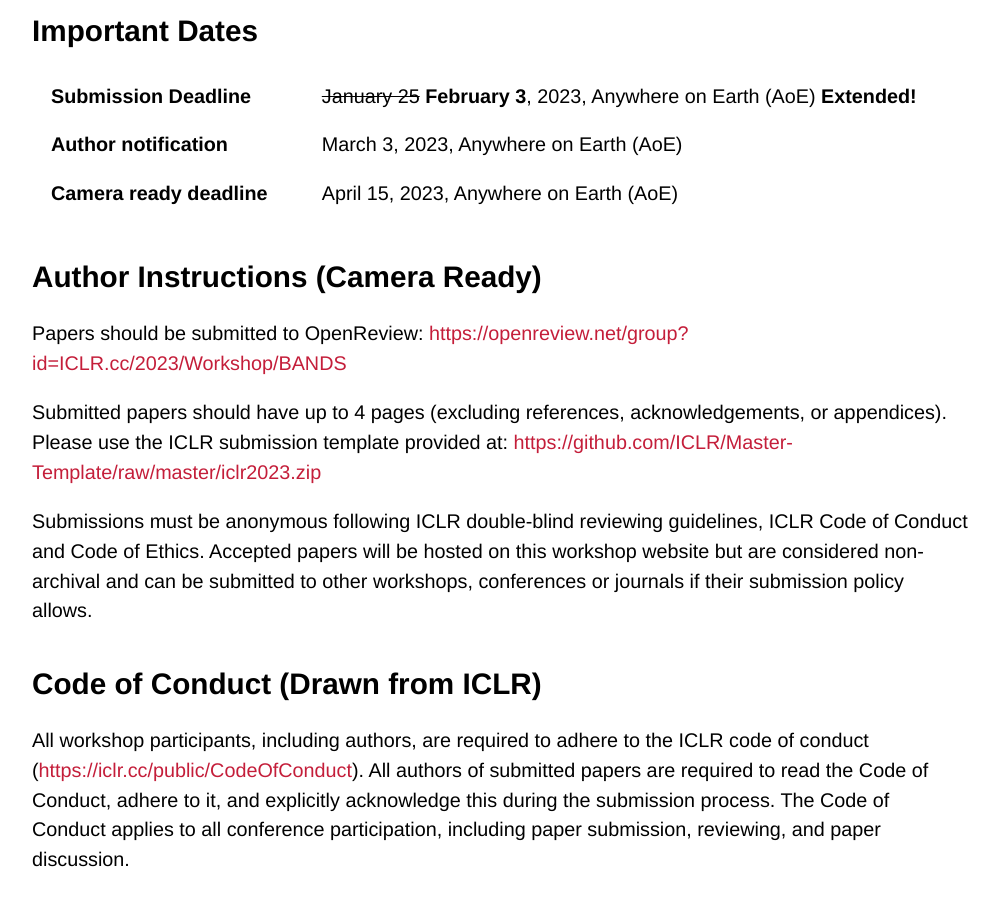
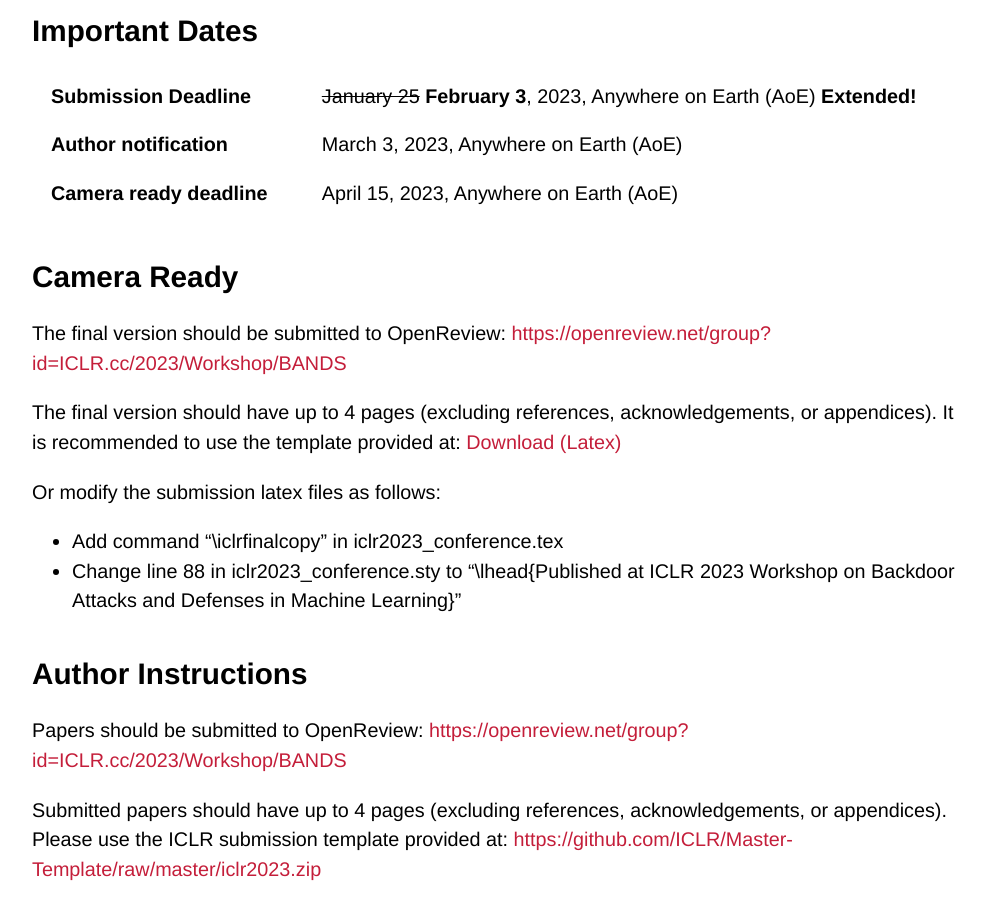
Before and after one commit to ICLR23-BANDS/ICLR23-BANDS.github.io, a Jekyll site: the page built from cfp.md, in a window 1280 px wide and 900 px high, scrolled down 1584 px. Shown: the whole window, without its empty margins (140-1138 px from the left). Built offline with Jekyll 4.4.1, drawn with Linux system fonts in a browser that asks for light colours; some web fonts are replaced; our own code applies the rules of GitHub Pages for plain Markdown files.

```diff
--- a/cfp.md
+++ b/cfp.md
@@ -48,7 +48,19 @@ We only consider submissions that haven’t been published in any peer-reviewed
 </table>
 
 
-## Author Instructions (Camera Ready)
+## Camera Ready
+
+The final version should be submitted to OpenReview: [https://openreview.net/group?id=ICLR.cc/2023/Workshop/BANDS](https://openreview.net/group?id=ICLR.cc/2023/Workshop/BANDS)
+
+The final version should have up to 4 pages (excluding references, acknowledgements, or appendices). It is recommended to use the template provided at: [Download (Latex)](./files/iclr2023.zip)
+
+Or modify the submission latex files as follows:
+
+* Add command "\iclrfinalcopy" in iclr2023_conference.tex
+* Change line 88 in iclr2023_conference.sty to "\lhead{Published at ICLR 2023 Workshop on Backdoor Attacks and Defenses in Machine Learning}"
+
+
+## Author Instructions
 
 Papers should be submitted to OpenReview: [https://openreview.net/group?id=ICLR.cc/2023/Workshop/BANDS](https://openreview.net/group?id=ICLR.cc/2023/Workshop/BANDS)
 
```
Also changed, not shown: 1 other file.
